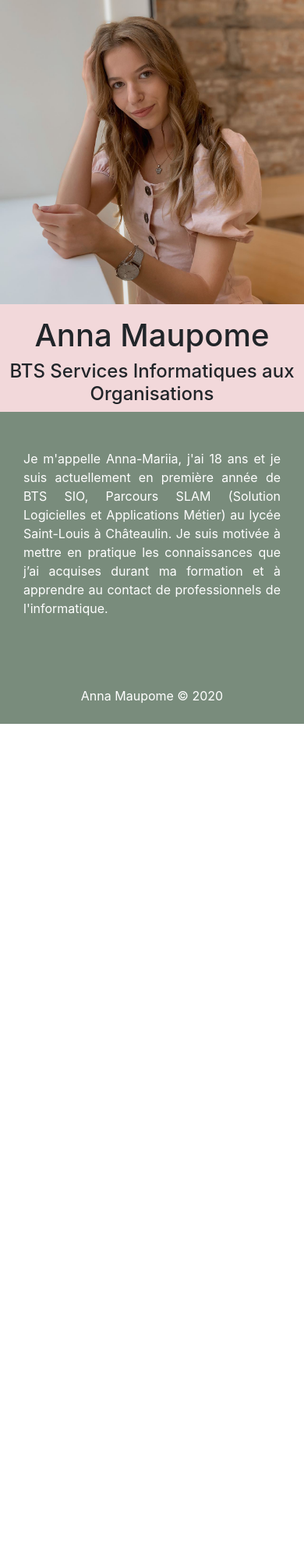
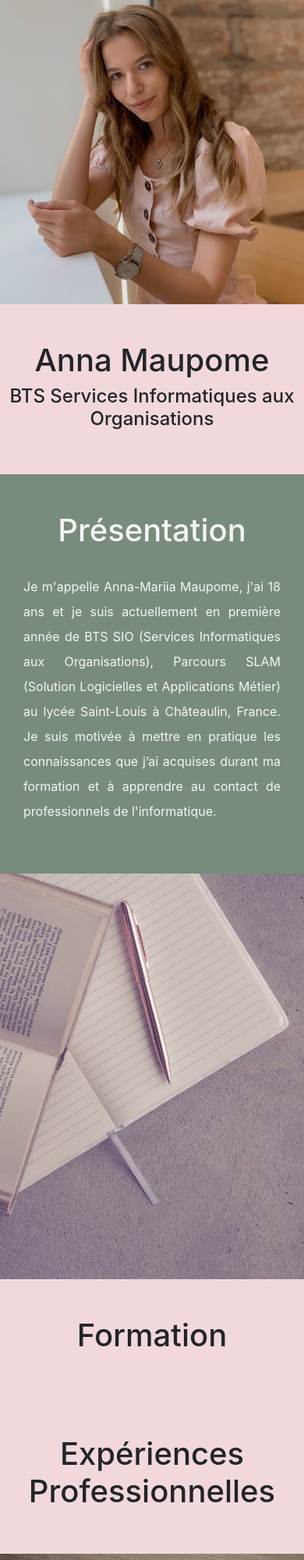
Before and after one commit to Igorkoff/Fein_Design_WebSites, a plain HTML site: page CV_Maupome/index.html in a window 390 px wide. Shown: the top 2000 px of the page at 78% size. Before the commit the page ends 928 px from the top, so only its background shows below. Drawn offline with nearby package versions, Linux system fonts and the light colour scheme.

Commit message:
Added 3 Parts
Added 'Presentation', 'Formation' and 'Experience' parts and 2 more photos.

```diff
--- a/CV_Maupome/Assets/CSS/style.css
+++ b/CV_Maupome/Assets/CSS/style.css
@@ -0,0 +1,42 @@
+/* Pink */
+
+.rose {
+    background-color: #F2D8DA;
+}
+
+/* Green */
+
+.green {
+    background-color: #798C7C;
+    color: whitesmoke;
+}
+
+/* Custom Line Height Class */
+
+.text-height-0 {
+    line-height: 0;
+}
+
+.text-height-1 {
+    line-height: 1rem;
+}
+
+.text-height-2 {
+    line-height: 1.5rem;
+}
+
+.text-height-3 {
+    line-height: 2rem;
+}
+
+.text-height-4 {
+    line-height: 3rem;
+}
+
+.text-height-5 {
+    line-height: 4rem;
+}
+
+.text-height-auto {
+    line-height: auto;
+}
--- a/CV_Maupome/index.html
+++ b/CV_Maupome/index.html
@@ -19,12 +19,12 @@
 
   <!-- Main -->
 
-  <div id="main" style="background-color: #F2D8DA">
-
+  <div id="main" class="rose">
     <div class="row no-gutters">
 
-        <div class="col-md-6 order-1 order-md-0">
+      <!-- Left Part (Text) -->
 
+      <div class="col-md-6 order-1 order-md-0 py-5">
           <div class="row h-100 d-flex align-items-center">
             <div class="container text-center">
               <h1>Anna Maupome</h1>
@@ -34,26 +34,94 @@
 
       </div>
 
+      <!-- Right Part (Photo) -->
+
       <div class="col-md-6">
-          <figure class="figure">
-            <img src="Assets/Pictures/square.jpg" class="img-fluid">
+        <figure class="figure m-0">
+          <img src="Assets/Pictures/main_picture.jpg" class="img-fluid">
         </figure>
       </div>
 
     </div>
   </div>
 
+
   <!-- Presentation -->
 
-  <div class="container-fluid text-justify text-white text-height-3 py-5" style="background-color: #798C7C">
-    <div class="container">
-      <p>Je m'appelle Anna-Mariia, j'ai 18 ans et je suis actuellement en première année de BTS SIO, Parcours SLAM (Solution Logicielles et Applications Métier) au lycée Saint-Louis à Châteaulin. Je suis motivée à mettre en pratique les connaissances que j’ai acquises durant ma formation et à apprendre au contact de professionnels de l'informatique.</p>
+  <div id="presentation" class="container-fluid green py-5">
+
+    <!-- Heading -->
+
+    <div class="row">
+      <div class="col-md-5 text-center mb-4">
+        <h1>Présentation</h1>
+      </div>
+
+      <!-- Text -->
+
+      <div class="col-md-6">
+        <div class="container text-justify text-height-3">
+          <p>Je m'appelle Anna-Mariia Maupome, j'ai 18 ans et je suis actuellement en première année de BTS SIO (Services Informatiques aux Organisations), Parcours SLAM (Solution Logicielles et Applications Métier) au lycée Saint-Louis à Châteaulin, France. Je suis motivée à mettre en pratique les connaissances que j’ai acquises durant ma formation et à apprendre au contact de professionnels de l'informatique.</p>
+        </div>
       </div>
     </div>
 
+  </div>
+
+
+  <!-- Formation -->
+
+  <div id="formation" class="rose">
+    <div class="row no-gutters">
+
+      <!-- Left Part (Photo) -->
+
+      <div class="col-md-6">
+        <figure class="figure m-0">
+          <img src="Assets/Pictures/picture_1.jpg" class="img-fluid">
+        </figure>
+      </div>
+
+      <!-- Right Part (Scrollable Text) -->
+
+      <div class="col-md-6 py-5">
+        <div class="container text-center">
+          <h1>Formation</h1>
+        </div>
+      </div>
+
+    </div>
+  </div>
+
+
+  <!-- Experience -->
+
+  <div id="experience" class="rose">
+    <div class="row no-gutters">
+
+      <!-- Left Part (Scrollable Text) -->
+
+      <div class="col-md-6 py-5">
+        <div class="container text-center">
+          <h1>Expériences Professionnelles</h1>
+        </div>
+      </div>
+
+      <!-- Right Part (Photo) -->
+
+      <div class="col-md-6">
+        <figure class="figure m-0">
+          <img src="Assets/Pictures/picture_2.jpg" class="img-fluid">
+        </figure>
+      </div>
+
+    </div>
+  </div>
+
+
   <!-- Footer -->
 
-  <footer class="text-center text-white p-4" style="background-color: #798C7C">Anna Maupome © 2020</footer>
+  <footer class="green text-center py-4">Anna Maupome © 2020</footer>
 
  <!-- jQuery first, then Popper.js, then Bootstrap JS -->
 
```
Also changed, not shown: CV_Maupome/Assets/Pictures/main_photo.jpg (deleted), CV_Maupome/Assets/Pictures/main_picture.jpg (added), CV_Maupome/Assets/Pictures/picture_1.jpg (added), CV_Maupome/Assets/Pictures/picture_2.jpg (added), CV_Maupome/Assets/Pictures/square.jpg (deleted). Lines whose indentation alone changed are shown as unchanged.
